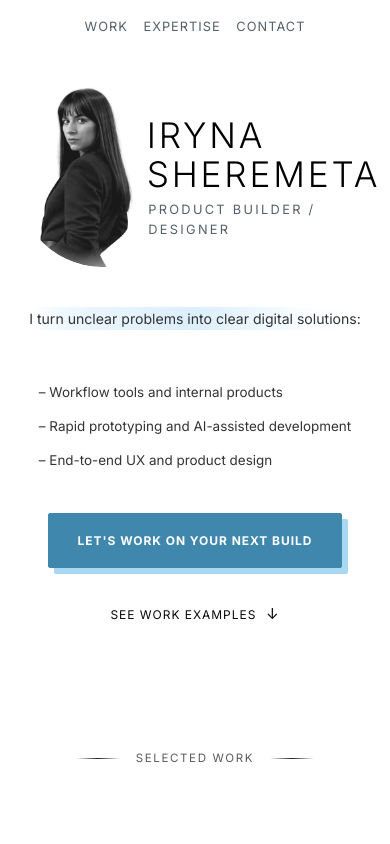
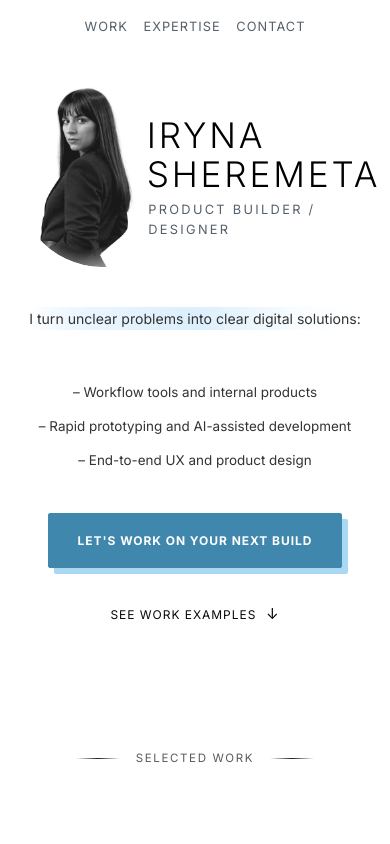
Before and after one commit to Irene2828/porfoliojuly, a Next.js app: page / in a window 390 px wide. Shown: the top 844 px of the page. Built offline with nearby package versions, Linux system fonts and the light colour scheme; no server answers; the database is empty; a web font is replaced by a local one.

Commit message:
Hero: center tagline and bullets on mobile viewport only

```diff
--- a/src/app/components/Hero.css
+++ b/src/app/components/Hero.css
@@ -381,14 +381,14 @@
     margin-inline: auto;
     display: flex;
     flex-direction: column;
-    align-items: flex-start;
+    align-items: center;
     margin-top: 2.25rem; /* moved 50% lower */
     margin-bottom: 1rem; /* cut in half to pull CTAs closer */
   }
   .hero-bullets li {
     width: 100%;
-    justify-content: flex-start;
-    text-align: left;
+    justify-content: center;
+    text-align: center;
     overflow-wrap: anywhere;
   }
   .hero-ctas {
```
